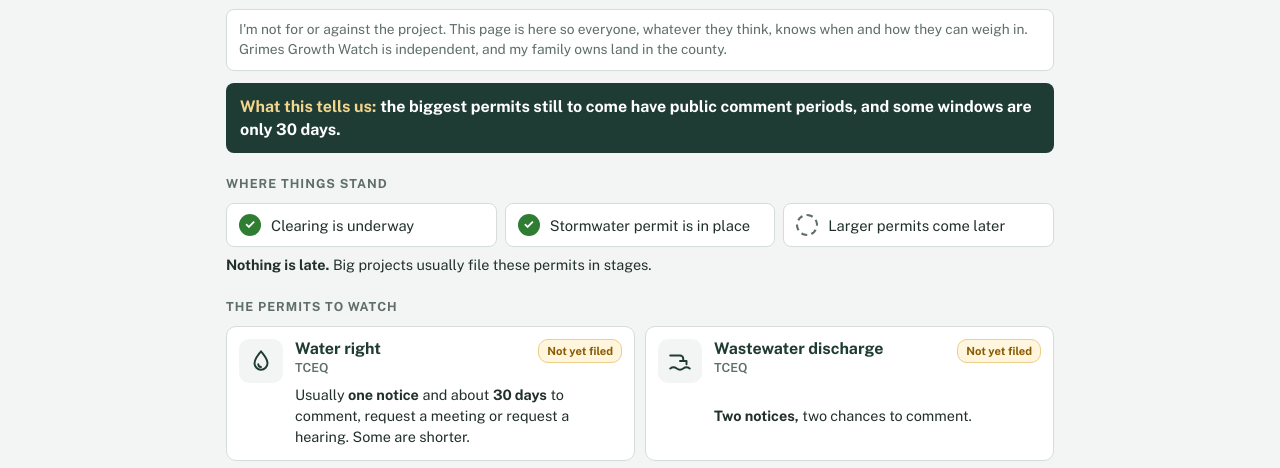
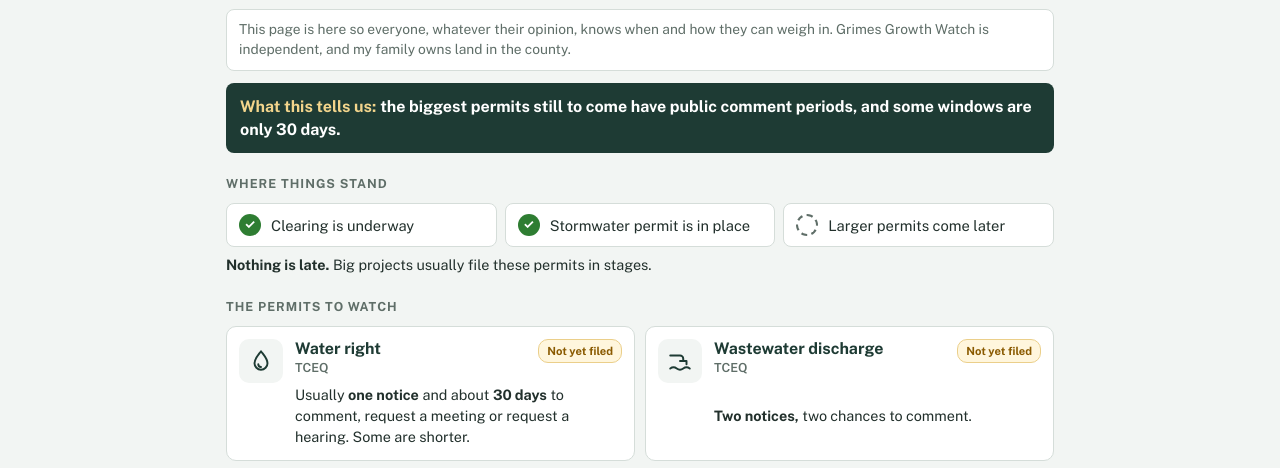
Before and after one commit to ektrahan-oss/grimes-county-terafab-map, a plain HTML site: page have-a-say/index.html in a window 1280 px wide. Shown: the part 305-773 px from the top of the page. Drawn offline with nearby package versions, Linux system fonts and the light colour scheme.

Commit message:
Have a Say: shorten the independence line
Co-Authored-By: Claude Fable 5.2 <noreply@anthropic.com>

```diff
--- a/have-a-say/index.html
+++ b/have-a-say/index.html
@@ -195,7 +195,7 @@
   </div>
 
   <!-- 2. Independence -->
-  <p class="independent">I'm not for or against the project. This page is here so everyone, whatever they think, knows when and how they can weigh in. Grimes Growth Watch is independent, and my family owns land in the county.</p>
+  <p class="independent">This page is here so everyone, whatever their opinion, knows when and how they can weigh in. Grimes Growth Watch is independent, and my family owns land in the county.</p>
 
   <!-- 3. What this tells us -->
   <p class="tells"><b>What this tells us:</b> <strong>the biggest permits still to come have public comment periods, and some windows are only 30 days.</strong></p>
```
